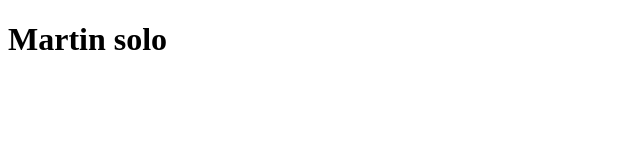
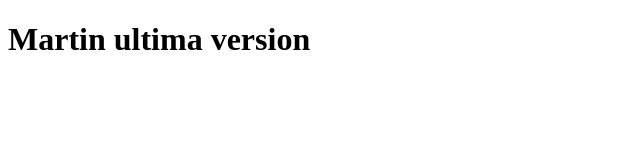
Before and after one commit to ruizdiazmartin/Capacitacion, a plain HTML site: page Index.html in a window 1280 px wide. Shown: the whole page, without its empty margins (0-640 px from the left). Drawn offline with Linux system fonts and the light colour scheme.

Commit message:
Se realiza el ultimo cambio

```diff
--- a/Index.html
+++ b/Index.html
@@ -8,7 +8,7 @@
 </head>
 
 <body>
-    <h1>Martin solo</h1>
+    <h1>Martin ultima version</h1>
 </body>
 
 </html>
```
